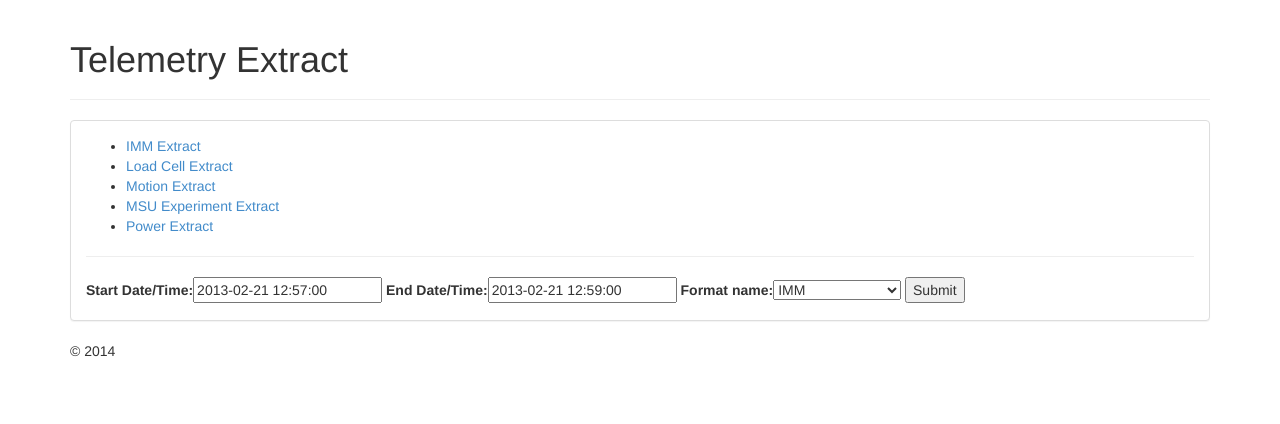
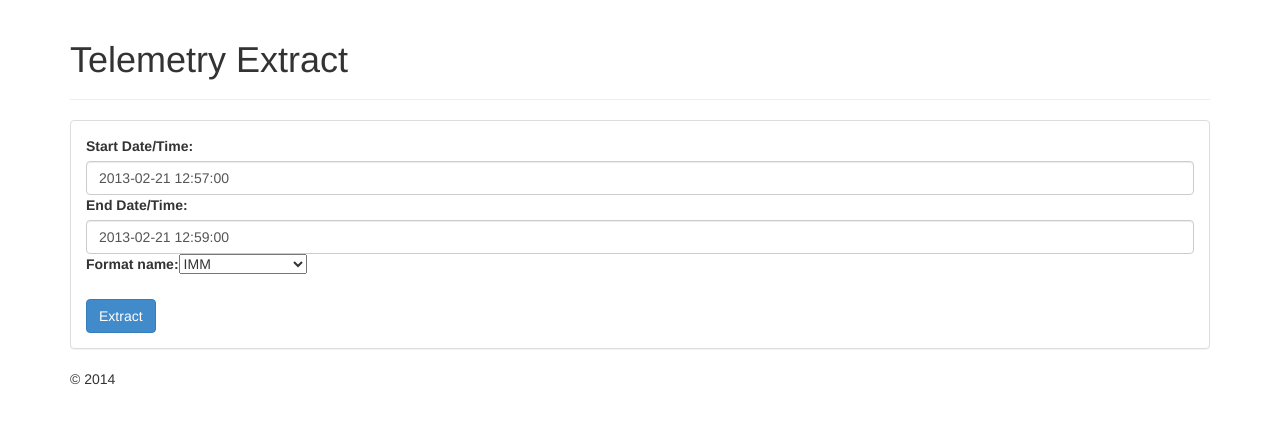
Before and after one commit to cyface/printsat, a Django app: page /extract/ in a window 1280 px wide. Shown: the part 52-476 px from the top of the page. Run offline with Django 3.2, Linux system fonts and the light colour scheme; some libraries are stand-ins or nearby versions.

Commit message:
Working custom extract form.

```diff
--- a/printsat_app/forms.py
+++ b/printsat_app/forms.py
@@ -1,7 +1,7 @@
 # Django forms for the application
 
 from django.forms import Form, ModelForm, ValidationError
-from django.forms import DateTimeField, ChoiceField
+from django.forms import DateTimeField, ChoiceField, DateTimeInput
 from printsat_app.models import Upload
 from printsat_app.import_utils import import_data
 from django.core.validators import RegexValidator
@@ -36,6 +36,11 @@ class TelemetryQueryForm(Form):
         ('power', 'Power'),
     )
 
-    start_datetime = DateTimeField(label="Start Date/Time", initial="2013-02-21 12:57:00")
-    end_datetime = DateTimeField(label="End Date/Time", initial="2013-02-21 12:59:00")
+    start_datetime = DateTimeField(label="Start Date/Time",
+                                   initial="2013-02-21 12:57:00",
+                                   widget=DateTimeInput(attrs={'class': 'form-control'})
+    )
+    end_datetime = DateTimeField(label="End Date/Time",
+                                 initial="2013-02-21 12:59:00",
+                                 widget=DateTimeInput(attrs={'class': 'form-control'}))
     format_name = ChoiceField(choices=FORMAT_NAME_CHOICES)
--- a/printsat_app/views.py
+++ b/printsat_app/views.py
@@ -27,13 +27,17 @@ class ExtractPage(FormView):
             ps_time__lte=form.cleaned_data.get("end_datetime", '2014-10-01 10:00:00'),
             ps_time__gte=form.cleaned_data.get("start_datetime", '2014-09-01 10:00:00')
         ).values_list(*format_spec)
-        response = HttpResponse(content_type='text/csv')
-        response['Content-Disposition'] = 'attachment; filename=telemetry.csv'
-        writer = csv.writer(response, csv.excel)
-        writer.writerow(format_spec)
-        for obj in queryset:
-            writer.writerow(obj)
-        return response
+        if len(queryset) < 1:
+            messages.error(self.request, 'Query Returned No Telemetry!')
+            return super(ExtractPage, self).get(self)
+        else:
+            response = HttpResponse(content_type='text/csv')
+            response['Content-Disposition'] = 'attachment; filename=telemetry.csv'
+            writer = csv.writer(response, csv.excel)
+            writer.writerow(format_spec)
+            for obj in queryset:
+                writer.writerow(obj)
+            return response
 
 
 class UploadPage(FormView):
@@ -53,8 +57,7 @@ class ExtractCSV(View):
         kwarg: 'format_name' - name of CSV file (without .csv) in the 'formats' dir to use to determine output fields
     """
 
-    @staticmethod
-    def get(request, *args, **kwargs):
+    def get(self, request, *args, **kwargs):
         format_name = kwargs.get("format_name", "imm_extract")
         format_spec_file = file(os.path.join(settings.FORMATS_DIR, format_name + '.csv'))
         format_spec = format_spec_file.readline().rstrip().split(",")
--- a/static/templates/extract.html
+++ b/static/templates/extract.html
@@ -9,17 +9,17 @@
             {% endfor %}
         </ul>
     {% endif %}
-    <ul>
-        <li><a href="{% url 'extract_csv' format_name='imm_extract' %}">IMM Extract</a></li>
-        <li><a href="{% url 'extract_csv' format_name='load_cell_extract' %}">Load Cell Extract</a></li>
-        <li><a href="{% url 'extract_csv' format_name='motion_extract' %}">Motion Extract</a></li>
-        <li><a href="{% url 'extract_csv' format_name='msu_experiment_extract' %}">MSU Experiment Extract</a></li>
-        <li><a href="{% url 'extract_csv' format_name='power_extract' %}">Power Extract</a></li>
-    </ul>
-    <hr>
     <form action="{% url 'extract_page' %}" method="post">
-        {{ form }}
-        <input type="submit" name="submit" value="Submit">
+        <div class="control-group">
+            {{ form }}
+            <div class="control-group">
+                <label class="control-label" for="singlebutton"></label>
+
+                <div class="controls">
+                    <button id="singlebutton" name="singlebutton" class="btn btn-primary">Extract</button>
+                </div>
+            </div>
+        </div>
         {% csrf_token %}
     </form>
 {% endblock %}
```
